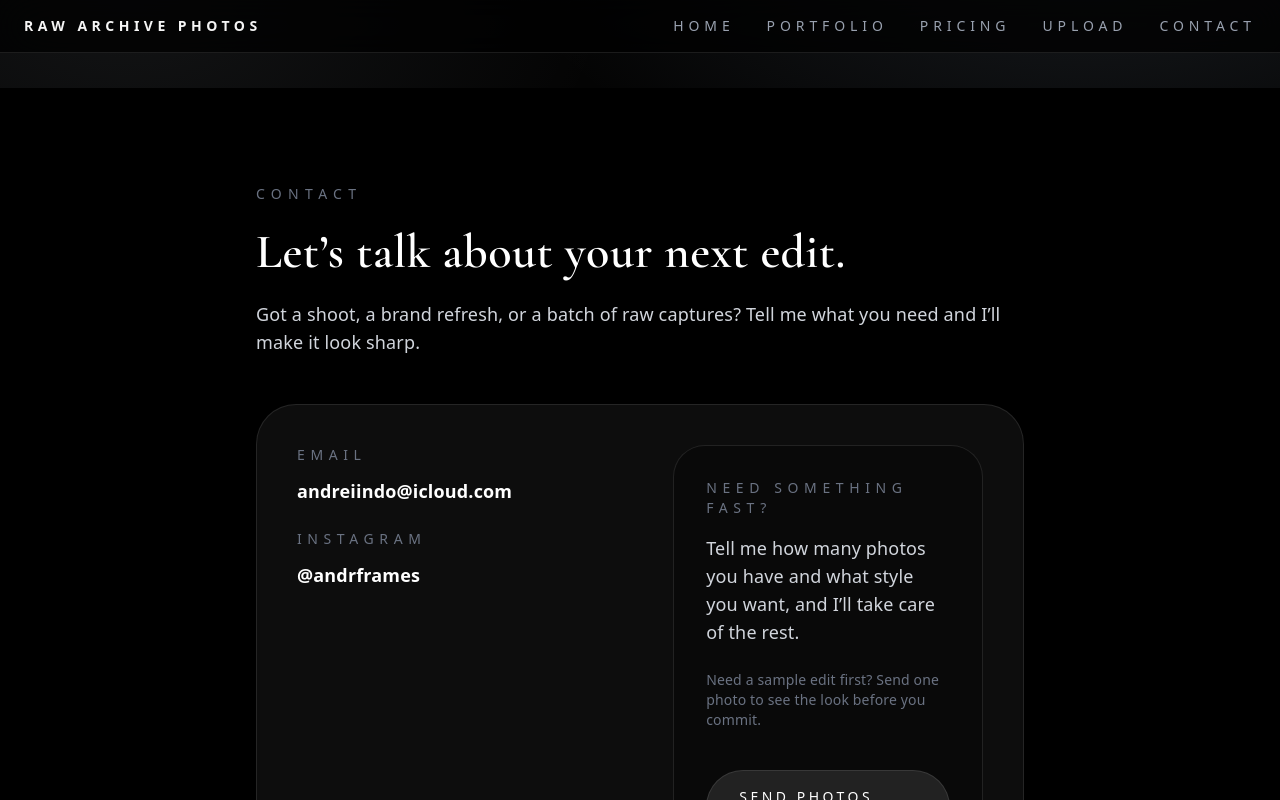
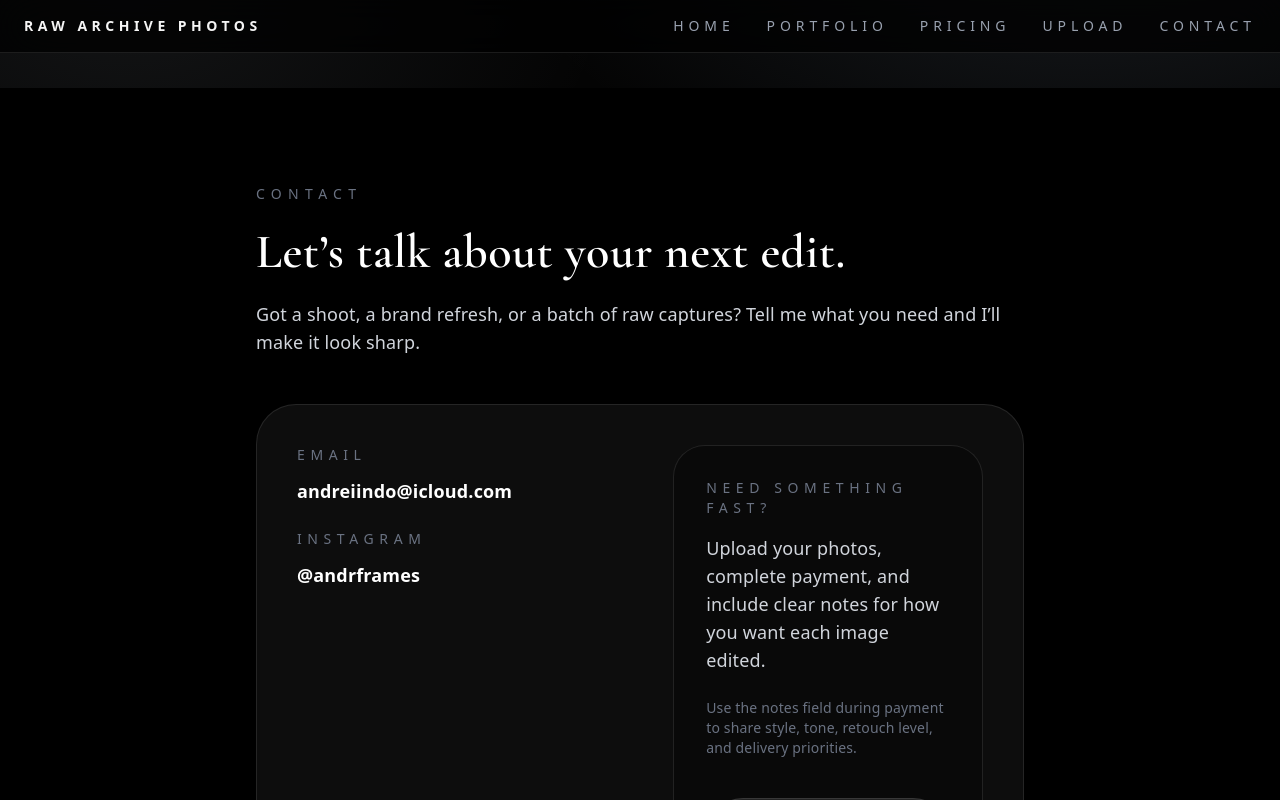
Before and after one commit to indoleanandrei5-afk/RAWARCHIVE, a Next.js app: page /contact in a window 1280 px wide. Shown: the top 800 px of the page. Built offline with nearby package versions, Linux system fonts and the light colour scheme.

Commit message:
Add subtle parallax, section dividers, and contact note guidance

```diff
--- a/src/app/contact/page.tsx
+++ b/src/app/contact/page.tsx
@@ -28,10 +28,10 @@ export default function Contact() {
           <div className="rounded-[32px] border border-white/10 bg-black/30 p-8">
             <p className="text-sm uppercase tracking-[0.4em] text-gray-500">Need something fast?</p>
             <p className="mt-4 text-lg text-gray-300">
-              Tell me how many photos you have and what style you want, and I’ll take care of the rest.
+              Upload your photos, complete payment, and include clear notes for how you want each image edited.
             </p>
             <p className="mt-6 text-sm text-gray-500">
-              Need a sample edit first? Send one photo to see the look before you commit.
+              Use the notes field during payment to share style, tone, retouch level, and delivery priorities.
             </p>
             <a
               href="/upload"
--- a/src/app/page.tsx
+++ b/src/app/page.tsx
@@ -4,12 +4,21 @@ import WhyChooseUs from "@/components/WhyChooseUs";
 import PricingSection from "@/components/PricingSection";
 import Footer from "@/components/Footer";
 
+function SoftDivider() {
+  return (
+    <div className="mx-auto h-px w-[min(92%,78rem)] bg-gradient-to-r from-transparent via-white/20 to-transparent" />
+  );
+}
+
 export default function Home() {
   return (
     <main className="bg-black text-white">
       <Hero />
+      <SoftDivider />
       <FeaturedWork />
+      <SoftDivider />
       <WhyChooseUs />
+      <SoftDivider />
       <PricingSection />
       <Footer />
     </main>
--- a/src/components/Hero.tsx
+++ b/src/components/Hero.tsx
@@ -1,14 +1,19 @@
 "use client";
 
 import Link from "next/link";
-import { motion } from "framer-motion";
+import { motion, useScroll, useTransform } from "framer-motion";
 
 export default function Hero() {
+  const { scrollY } = useScroll();
+  const bgY = useTransform(scrollY, [0, 500], [0, 36]);
+  const bgScale = useTransform(scrollY, [0, 500], [1, 1.04]);
+
   return (
     <section className="relative flex min-h-[calc(100vh-88px)] items-center justify-center overflow-hidden bg-black py-14 text-white sm:py-20">
-      <img
+      <motion.img
         src="/images/image7.jpg"
         alt="Hero background"
+        style={{ y: bgY, scale: bgScale }}
         className="absolute inset-0 -z-10 h-full w-full object-cover brightness-75"
       />
       <div className="absolute inset-0 bg-gradient-to-br from-black/30 via-black/55 to-black/80" />
```
